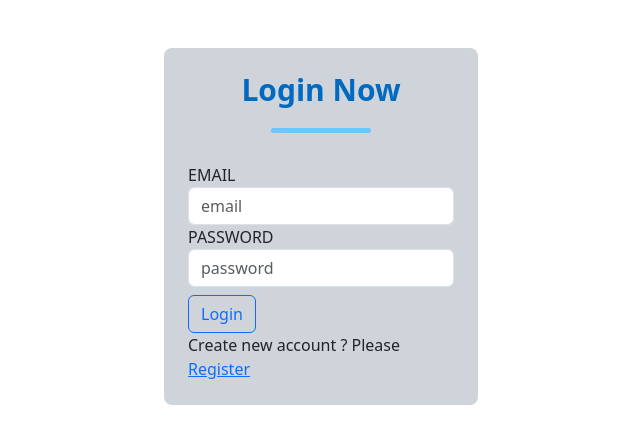
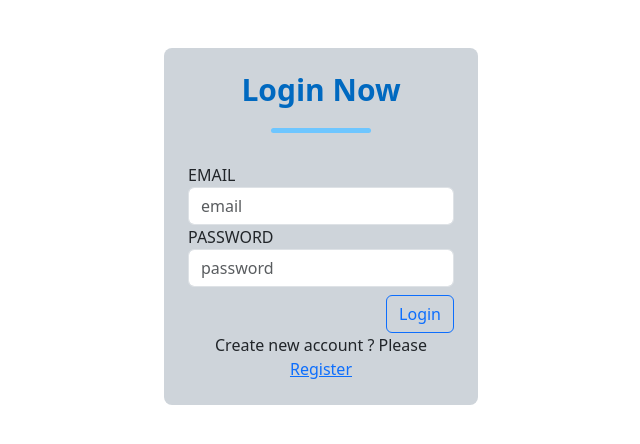
Before and after one commit to AutomationBlog/gas-booking-fe, a React (Vite) app: page /login in a window 1280 px wide. Shown: the top 444 px of the page, without its empty margins (319-959 px from the left). Built offline with nearby package versions, Linux system fonts and the light colour scheme; no server answers.

Commit message:
css updated

```diff
--- a/src/pages/LoginPage.jsx
+++ b/src/pages/LoginPage.jsx
@@ -131,18 +131,21 @@ const Login = () => {
                     </div>
                   )}
                 </div>
-                <span className="text-danger">
+                <span className="text-danger text-center">
                   {errors.custom_error && <p>{errors.custom_error}</p>}
                 </span>
-                <input
-                  type="submit"
-                  className="btn btn-outline-primary"
-                  disabled={loading}
-                  value="Login"
-                />
+                <div className="d-grid justify-content-end">
+                  <button
+                    type="submit"
+                    className="btn btn-outline-primary"
+                    disabled={loading}
+                  >
+                    Login
+                  </button>
+                </div>
               </div>
               <div className="clearfix"></div>
-              <div className="form-group">
+              <div className="form-group text-center">
                 Create new account ? Please{" "}
                 <Link to="/registration">Register</Link>
               </div>
--- a/src/pages/RegistrationPage.jsx
+++ b/src/pages/RegistrationPage.jsx
@@ -142,7 +142,7 @@ const Registration = () => {
                 )}
               </div>
               <div className="form-group  mt-2">
-                <span className="text-danger">
+                <span className="text-danger text-center">
                   {errors.custom_error && <p>{errors.custom_error}</p>}
                 </span>
                 {loading && (
@@ -152,16 +152,19 @@ const Registration = () => {
                     </div>
                   </div>
                 )}
-
-                <input
-                  type="submit"
-                  className="btn btn-outline-primary"
-                  disabled={loading}
-                  value="Register"
-                />
+                <div className="d-flex justify-content-end">
+                  <button
+                    type="submit"
+                    className="btn btn-outline-primary"
+                    disabled={loading}
+                    value="Register"
+                  >
+                    Register
+                  </button>
+                </div>
               </div>
               <div className="clearfix"></div>
-              <div className="form-group">
+              <div className="form-group text-center">
                 Already have account ? Please <Link to={"/login"}>Login</Link>
               </div>
             </form>
```
